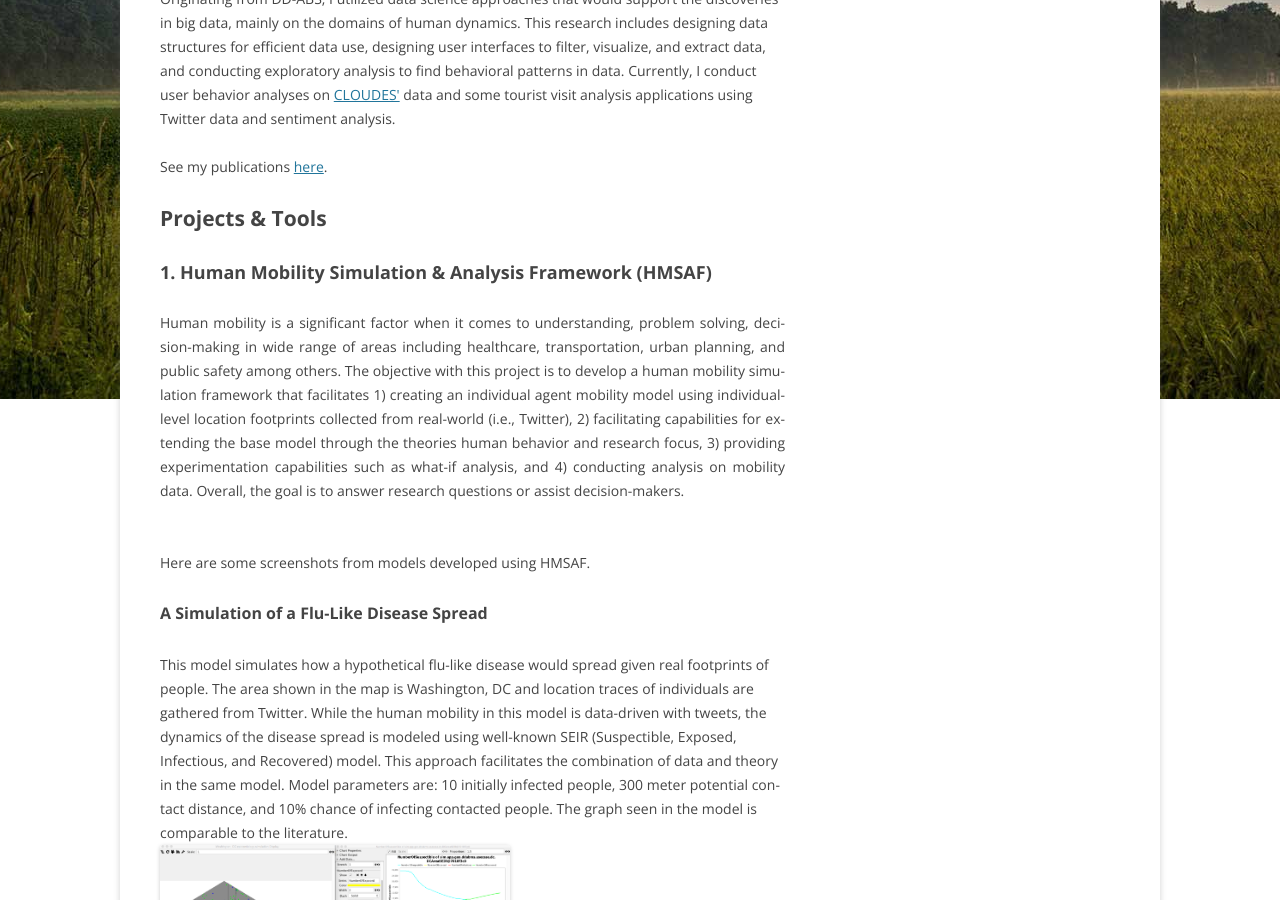
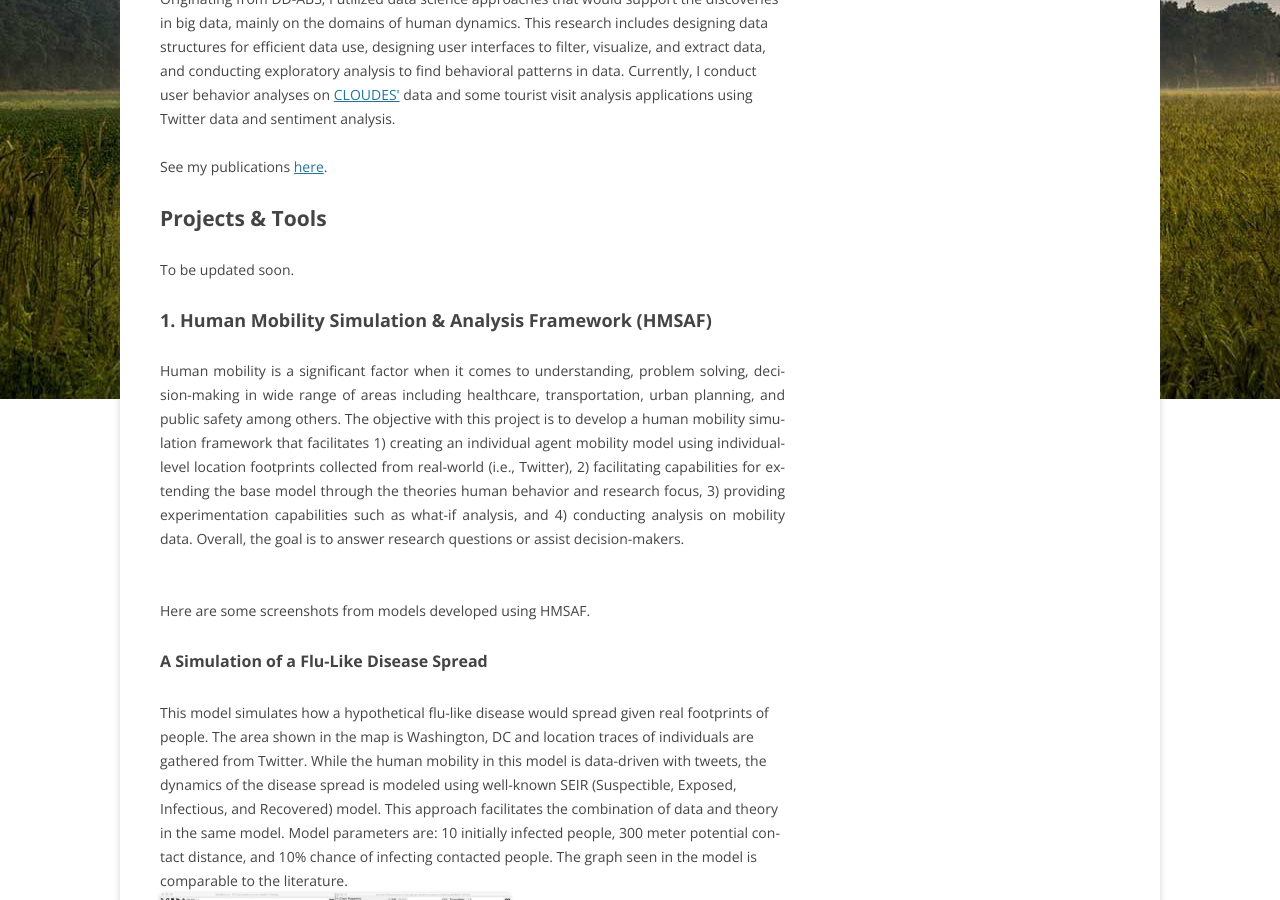
Before and after one commit to hamdikavak/hamdikavak.github.io, a Jekyll site: the page built from research-and-projects/index.html, in a window 1280 px wide and 900 px high, scrolled down 619 px. Built offline with Jekyll 4.4.1, drawn with Linux system fonts in a browser that asks for light colours; nearby versions of some CDN libraries; library files that are not in the unit come from our copies.

Commit message:
Update index.html

```diff
--- a/research-and-projects/index.html
+++ b/research-and-projects/index.html
@@ -27,6 +27,7 @@ See my publications <a title="Publications" href="{{ site.baseurl }}/publication
 
 
 <h1>Projects &amp; Tools</h1>
+To be updated soon.
 <h2>1. Human Mobility Simulation &amp; Analysis Framework (HMSAF)</h2>
 <p style="text-align: justify;">
   Human mobility is a significant factor when it comes to understanding, problem solving, decision-making in wide range of areas including healthcare, transportation, urban planning, and public safety among others.
```
